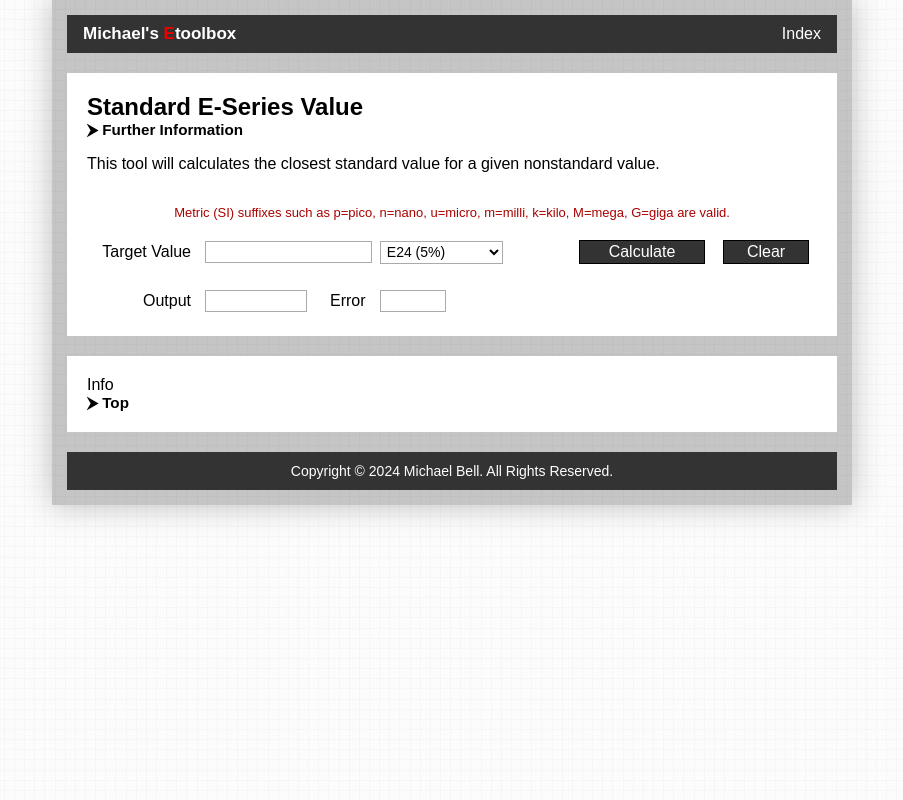
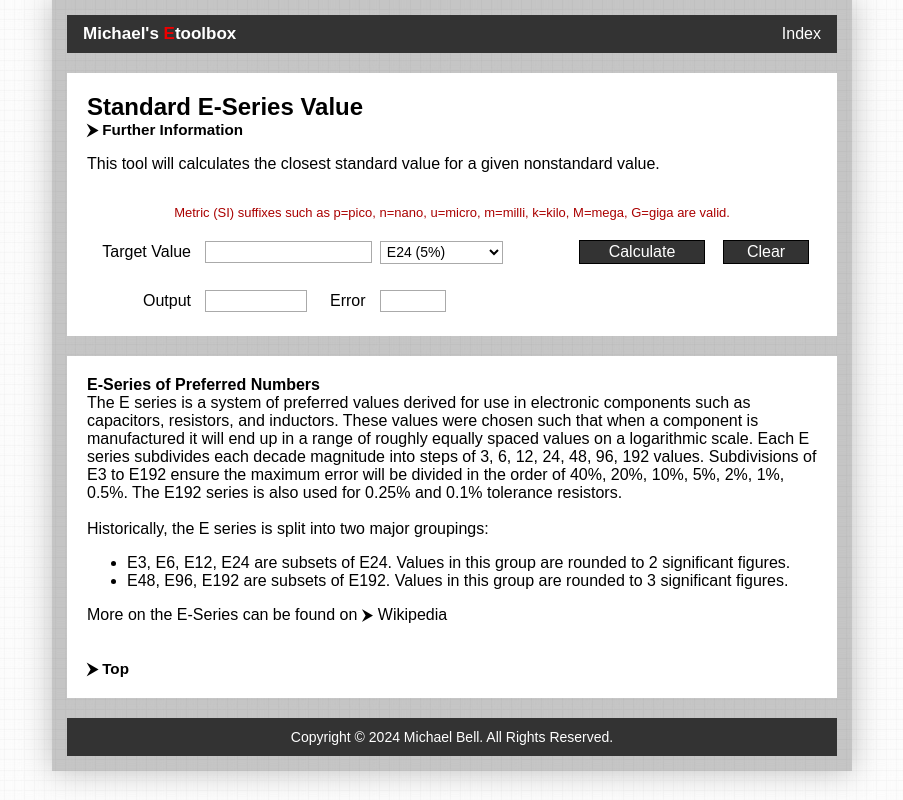
Before and after one commit to VE7KWZ/Etoolbox, a plain HTML site: page pages/standard_value.htm in a window 1280 px wide. Shown: the whole page, without its empty margins (188-1091 px from the left). Drawn offline with Linux system fonts and the light colour scheme.

Commit message:
Update 02APR2024

```diff
--- a/pages/standard_value.htm
+++ b/pages/standard_value.htm
@@ -104,8 +104,20 @@
 
 	<!-- CALCULATION INFO CARD -->
 	<div class="card" id="info">
-		Info
+		<span style="font-weight:bold">E-Series of Preferred Numbers</span><br>
+		The E series is a system of preferred values derived for use in electronic components such as capacitors, resistors, and inductors.
+		These values were chosen such that when a component is manufactured it will end up in a range of roughly equally spaced values on a logarithmic scale.
+		Each E series subdivides each decade magnitude into steps of 3, 6, 12, 24, 48, 96, 192 values.
+		Subdivisions of E3 to E192 ensure the maximum error will be divided in the order of 40%, 20%, 10%, 5%, 2%, 1%, 0.5%. The E192 series is also used for
+		0.25% and 0.1% tolerance resistors.<br>
 		<br>
+		Historically, the E series is split into two major groupings:<br>
+		<ul>
+			<li>E3, E6, E12, E24 are subsets of E24. Values in this group are rounded to 2 significant figures.</li>
+			<li>E48, E96, E192 are subsets of E192. Values in this group are rounded to 3 significant figures.</li>
+		</ul>
+		More on the E-Series can be found on <a href="https://en.wikipedia.org/wiki/E_series_of_preferred_numbers">&#x2B9E; Wikipedia</a>
+		<br><br><br>
 		<a href="#top" style="font-size:0.95em; font-weight:bold;">&#x2B9E; Top</a><br>
 	</div>
 
```
Also changed, not shown: index.htm (+1 -1 lines), pages/combination_calculator.htm (+14 -1 lines).
